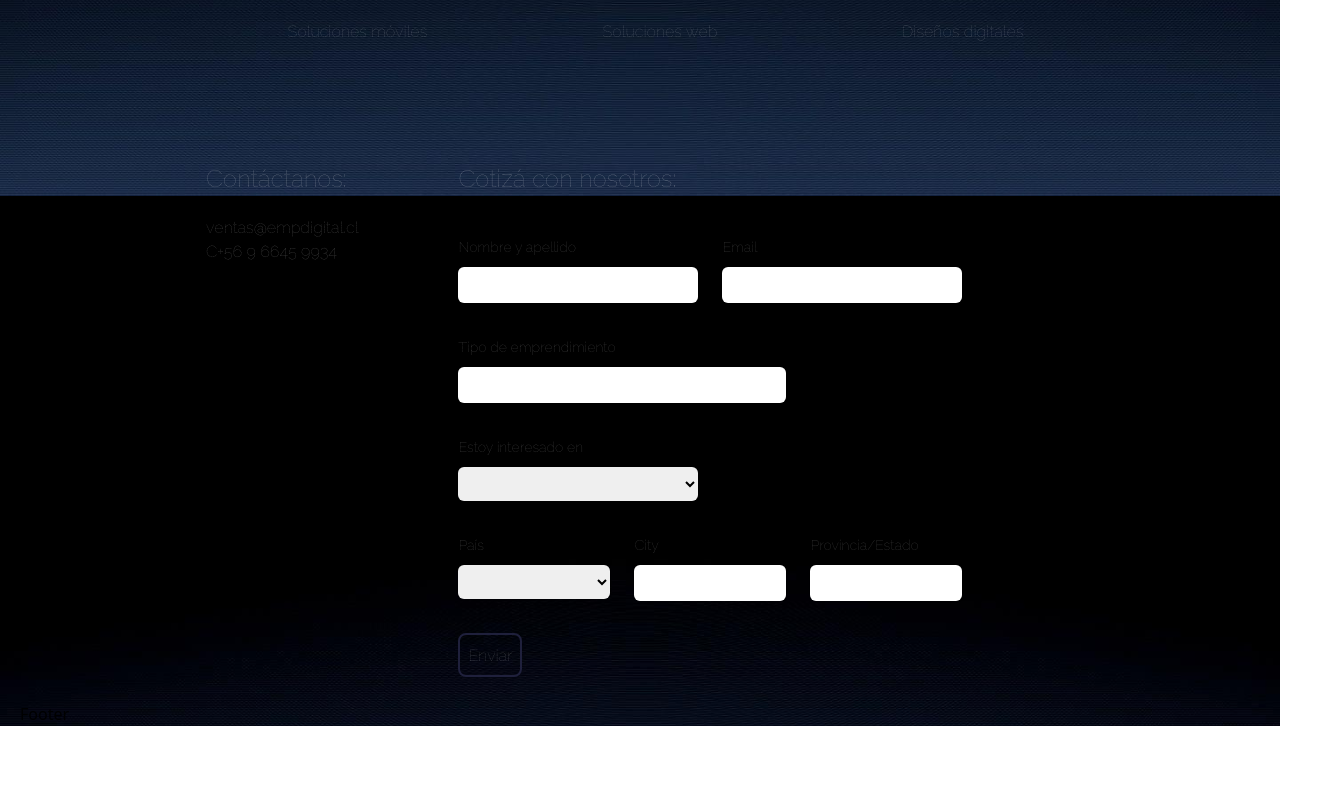
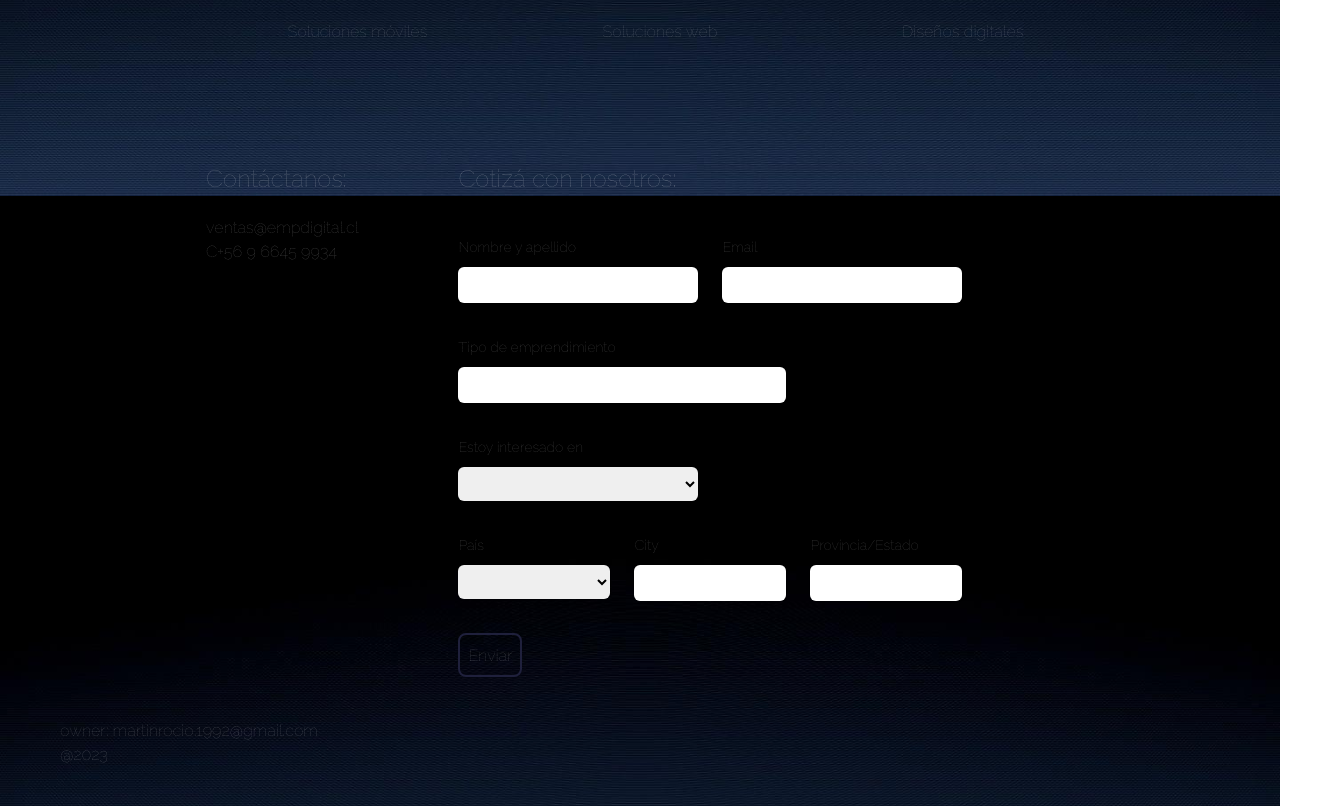
Before and after one commit to rociobmartin92/PandoraSoftStudio, a React (Vite) app: page / in a window 1280 px wide. Shown: the part 1404-2210 px from the top of the page, 1340 px wide, since content can reach past the window. Before the commit the page ends 2130 px from the top, so only its background shows below. Built offline with nearby package versions, Linux system fonts and the light colour scheme; a web font is replaced by a local one.

Commit message:
added footer text

```diff
--- a/src/components/Footer.tsx
+++ b/src/components/Footer.tsx
@@ -1,5 +1,10 @@
 import React from "react";
 
 export const Footer = () => {
-  return <div>Footer</div>;
+  return (
+    <div className=" text-white  mx-10 w-screen font-raj my-10">
+      <p>owner: martinrocio.1992@gmail.com </p>
+      <p>@2023</p>
+    </div>
+  );
 };
```
